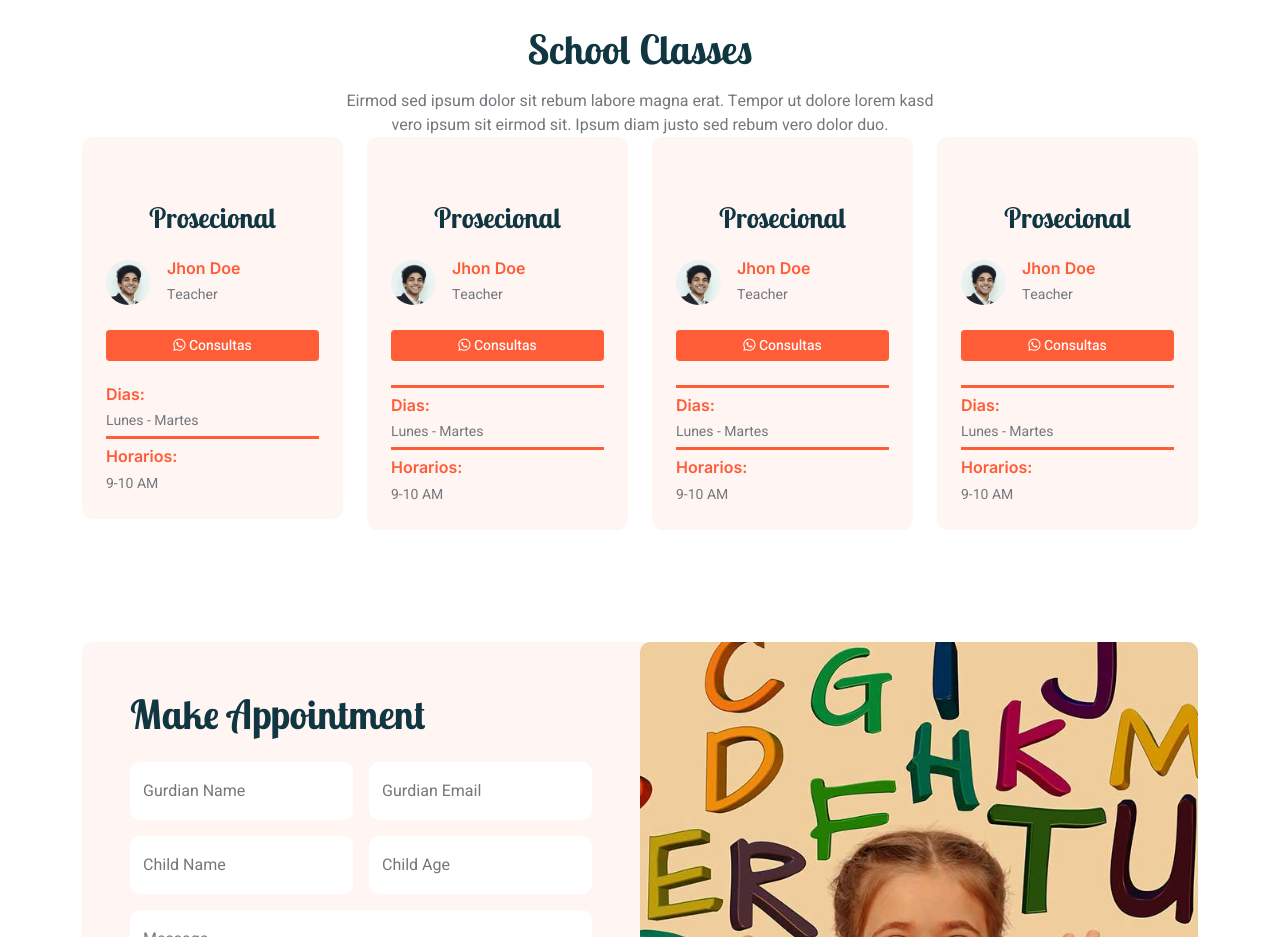
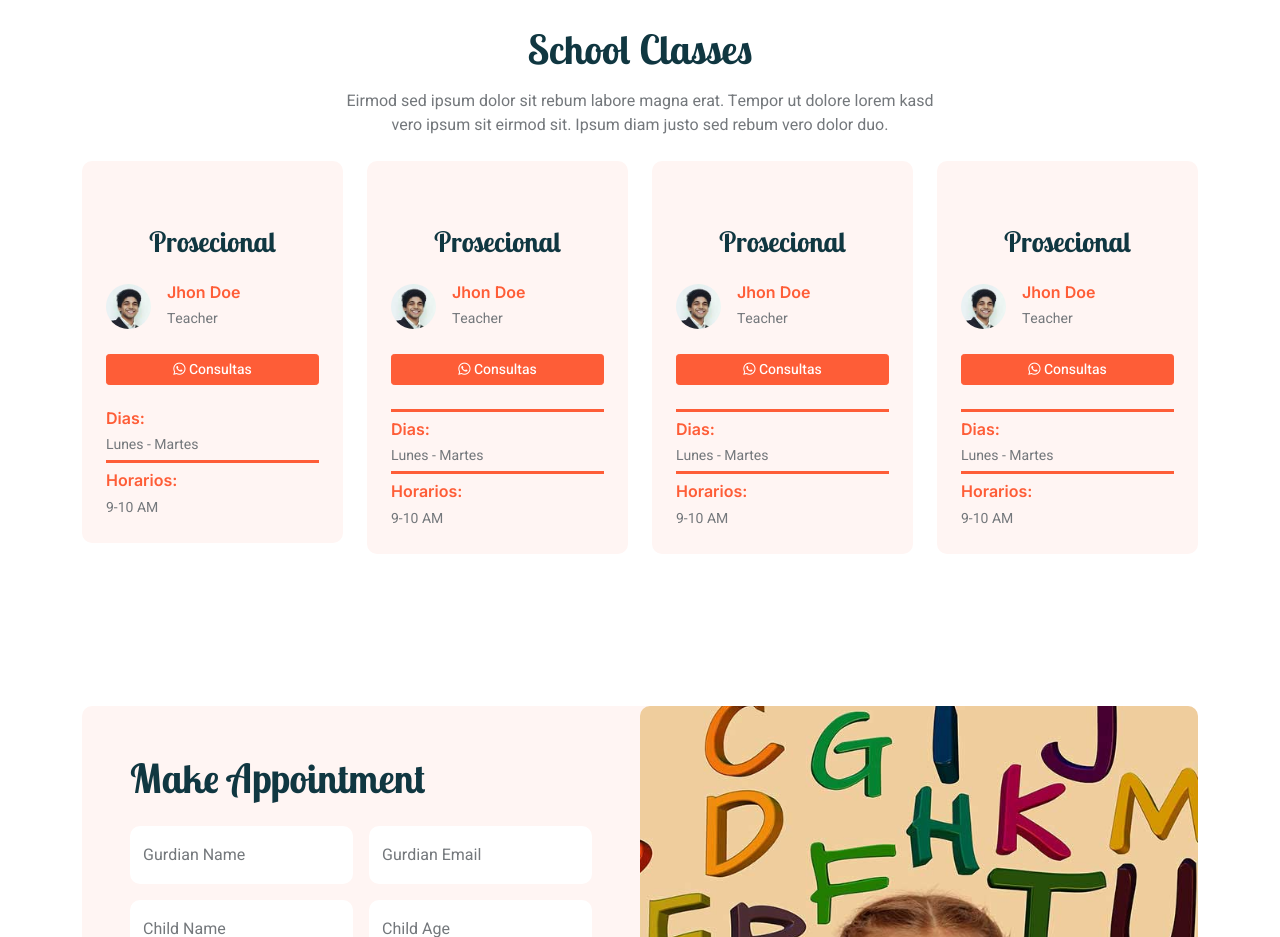
Before and after one commit to federicomtaborda/otraoportunidad, a plain HTML site: page index.html in a window 1280 px wide. Shown: the part 2760-3697 px from the top of the page. Drawn offline with nearby package versions, Linux system fonts and the light colour scheme.

Commit message:
3 commit

```diff
--- a/index.html
+++ b/index.html
@@ -246,7 +246,7 @@
                 </div>
                 <div class="row g-4 mb-3">
                     <div class="col-lg-3 col-md-3 wow fadeInUp" data-wow-delay="0.1s">
-                        <div class="classes-item">
+                        <div class="classes-item my-4">
                             <div class="bg-light rounded p-4 pt-5 mt-n5">
                                 <a class="d-block text-center h3 mt-3 mb-4" href="">Prosecional </a>
                                 <div class="d-flex align-items-center justify-content-between mb-4">
@@ -282,8 +282,8 @@
                             </div>
                         </div>
                     </div>
-                    <div class="col-lg-3 col-md-3 wow fadeInUp" data-wow-delay="0.1s">
-                        <div class="classes-item">
+                    <div class="col-lg-3 col-md-3 mb-3 wow fadeInUp" data-wow-delay="0.1s">
+                        <div class="classes-item my-4">
                             <div class="bg-light rounded p-4 pt-5 mt-n5">
                                 <a class="d-block text-center h3 mt-3 mb-4" href="">Prosecional</a>
                                 <div class="d-flex align-items-center justify-content-between mb-4">
@@ -319,8 +319,8 @@
                             </div>
                         </div>
                     </div>
-                    <div class="col-lg-3 col-md-3 wow fadeInUp" data-wow-delay="0.1s">
-                        <div class="classes-item">
+                    <div class="col-lg-3 col-md-3 mb-3 wow fadeInUp" data-wow-delay="0.1s">
+                        <div class="classes-item my-4">
                             <div class="bg-light rounded p-4 pt-5 mt-n5">
                                 <a class="d-block text-center h3 mt-3 mb-4" href="">Prosecional</a>
                                 <div class="d-flex align-items-center justify-content-between mb-4">
@@ -356,8 +356,8 @@
                             </div>
                         </div>
                     </div>
-                    <div class="col-lg-3 col-md-3 wow fadeInUp" data-wow-delay="0.1s">
-                        <div class="classes-item">
+                    <div class="col-lg-3 col-md-3 mb-3 wow fadeInUp" data-wow-delay="0.1s">
+                        <div class="classes-item my-4">
                             <div class="bg-light rounded p-4 pt-5 mt-n5">
                                 <a class="d-block text-center h3 mt-3 mb-4" href="">Prosecional</a>
                                 <div class="d-flex align-items-center justify-content-between mb-4">
```
